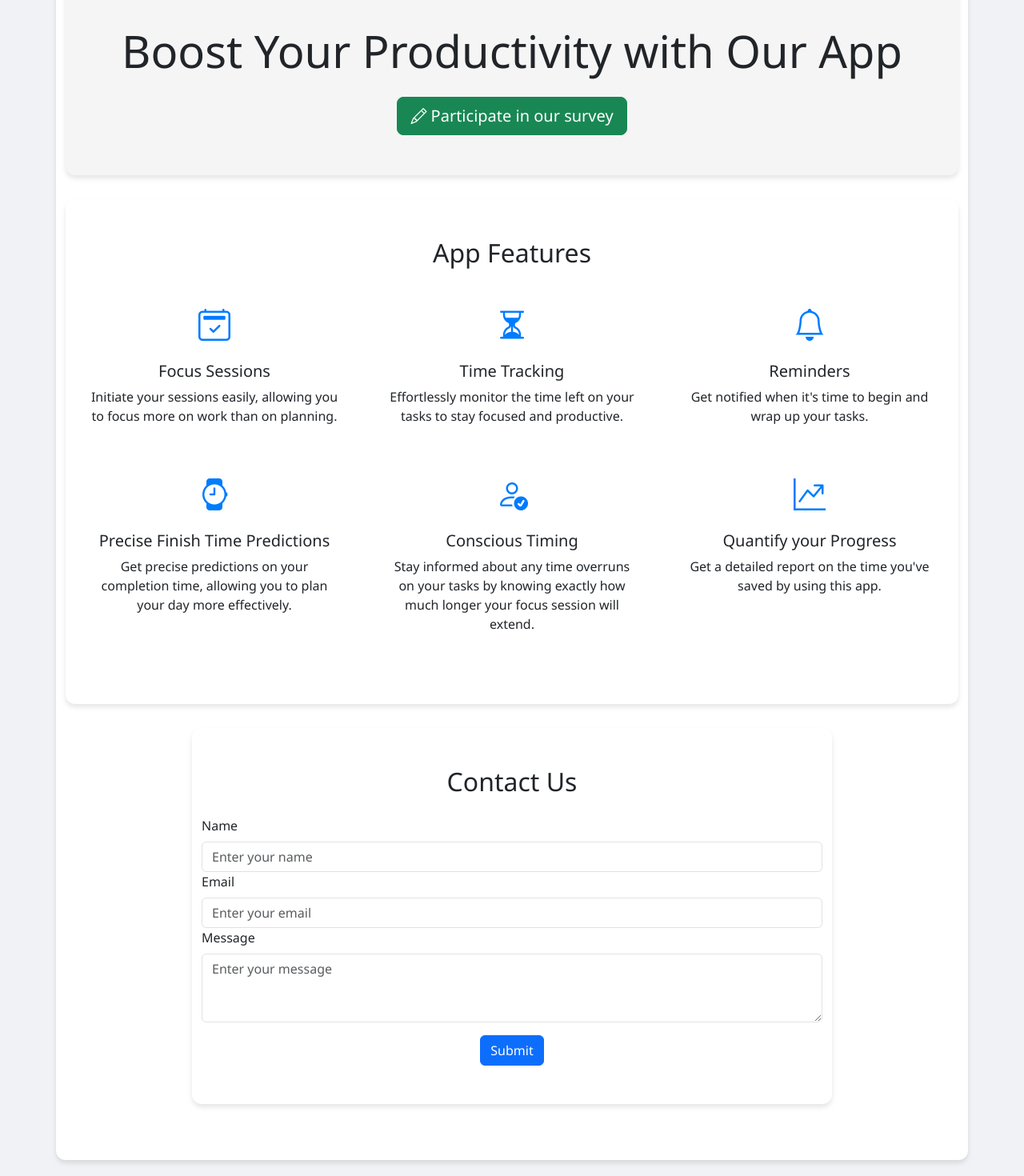
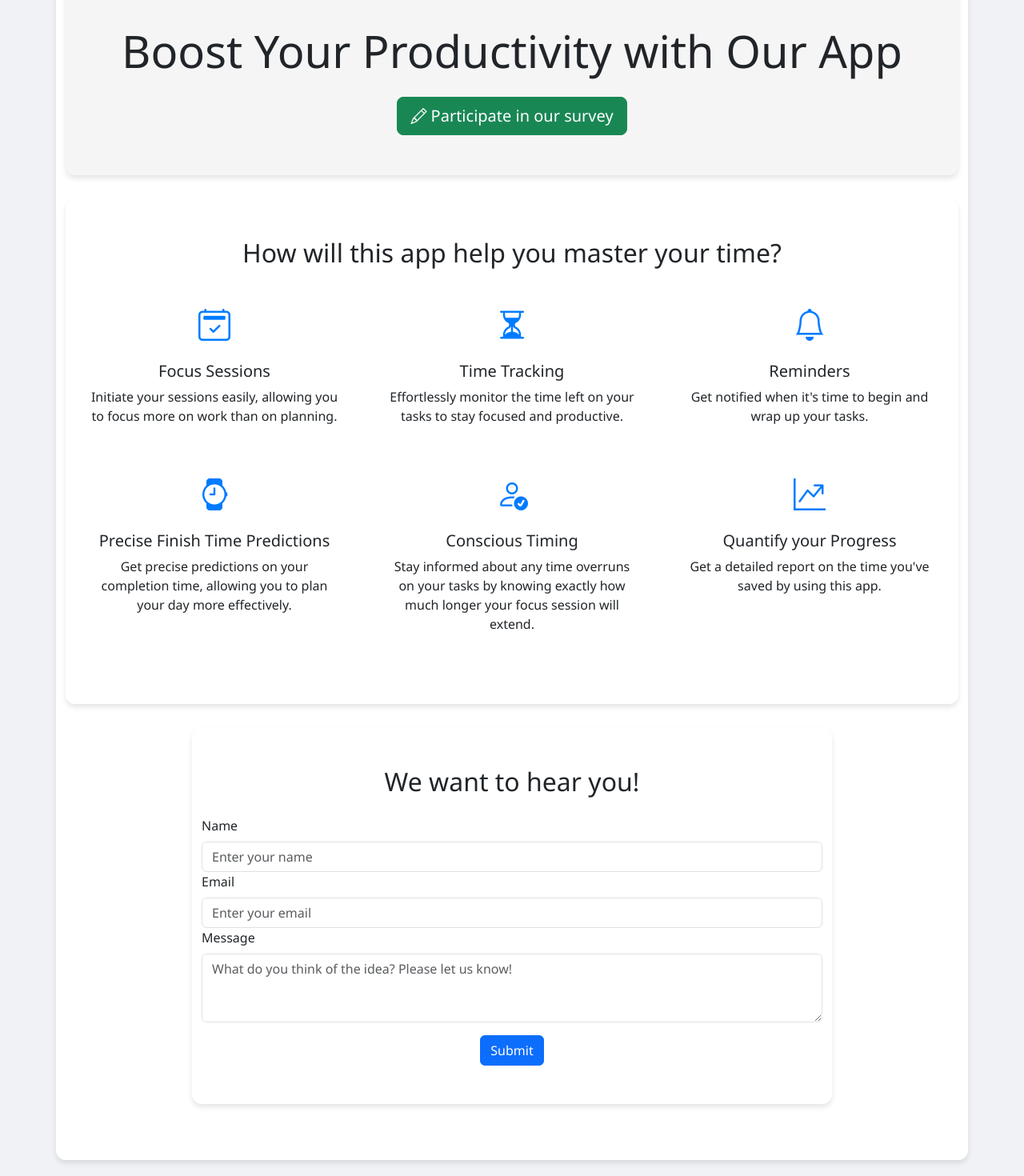
Before and after one commit to maxiparis/focusflow-website, a React (Vite) app: page / in a window 1280 px wide. Shown: the part 200-1670 px from the top of the page at 80% size. Built offline with nearby package versions, Linux system fonts and the light colour scheme.

Commit message:
feat: improved ui texts and messages

```diff
--- a/src/components/ContactForm2.jsx
+++ b/src/components/ContactForm2.jsx
@@ -41,7 +41,7 @@ function ContactForm() {
 
     return (
         <Container className="py-5" style={{ maxWidth: '800px', margin: '0 auto' }}>
-            <h2 className="text-left mb-4">Contact Us</h2>
+            <h2 className="text-left mb-4">We want to hear you!</h2>
             <Form ref={form} onSubmit={handleSubmit}>
                 <Form.Group controlId="formName" className="text-start">
                     <Form.Label>Name</Form.Label>
@@ -72,7 +72,7 @@ function ContactForm() {
                     <Form.Control
                         as="textarea"
                         rows={3}
-                        placeholder="Enter your message"
+                        placeholder="What do you think of the idea? Please let us know!"
                         name="message"
                         value={formData.message}
                         onChange={handleChange}
--- a/src/components/Features.jsx
+++ b/src/components/Features.jsx
@@ -12,7 +12,7 @@ function Features() {
 
     return (
         <Container className="py-5">
-            <h2 className="text-center mb-4">App Features</h2>
+            <h2 className="text-center mb-4">How will this app help you master your time?</h2>
             <Row>
                 {featureList.map((feature, idx) => (
                     <Col md={4} key={idx}>
```
